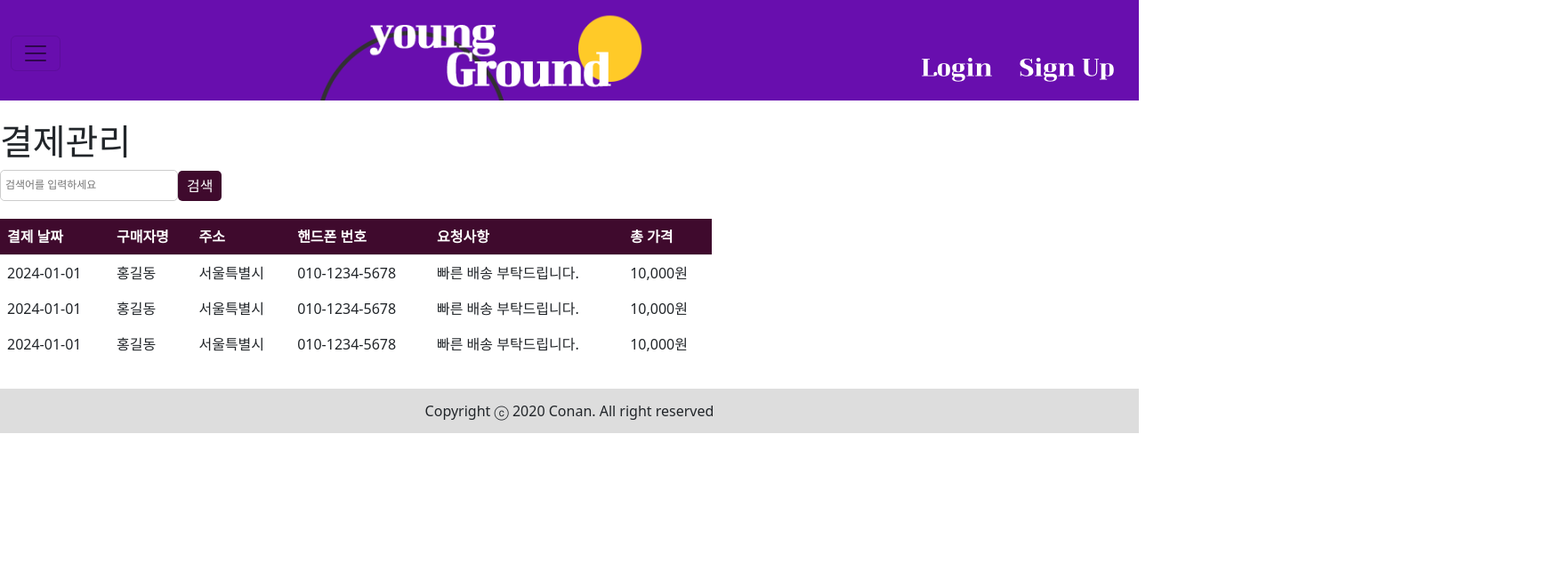
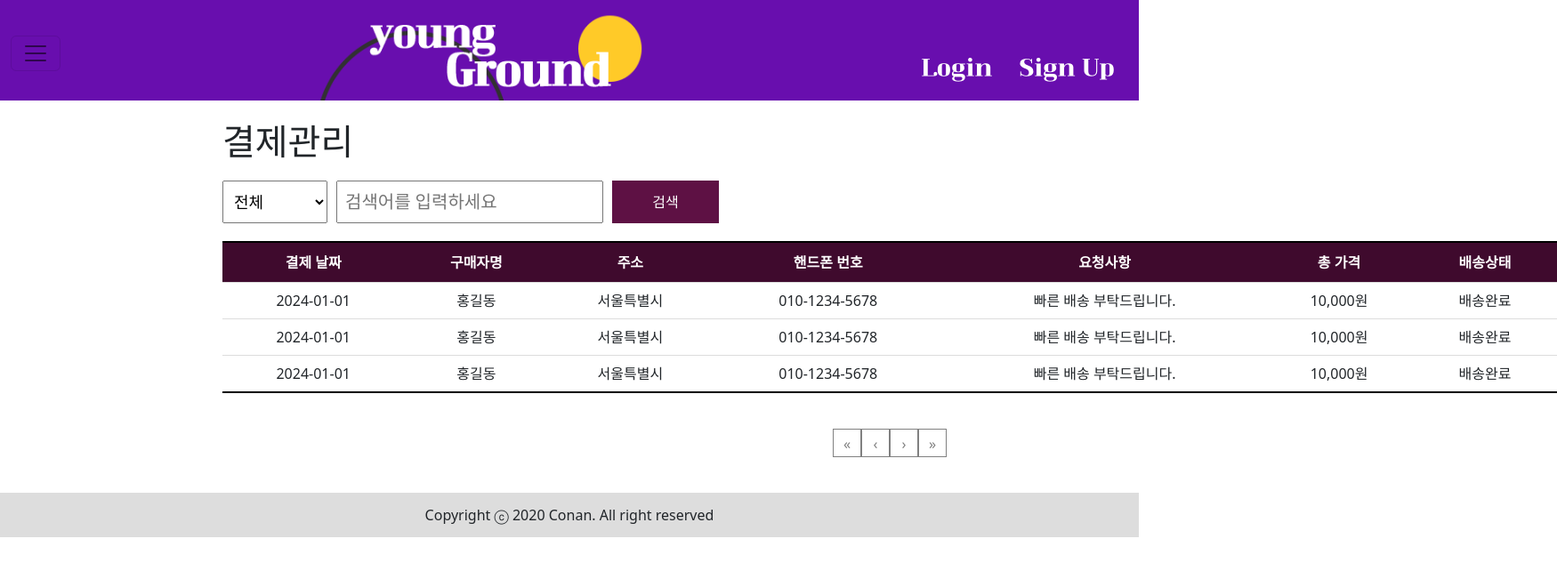
Before and after one commit to lukdown/vue-shopping, a Vue app: page /paymentmanage in a window 1280 px wide. Shown: the top 642 px of the page at 89% size, 1750 px wide, since content can reach past the window. Built offline with nearby package versions, Linux system fonts and the light colour scheme.

Commit message:
이은빈

```diff
--- a/src/assets/css/admin/PaymentManageView.css
+++ b/src/assets/css/admin/PaymentManageView.css
@@ -1,15 +1,65 @@
-#m-payment-table {
-    border-collapse: collapse;
-    width: 800px;
+.m-payment-all{
+    margin-left: 250px;
+    width: 1500px;
+    background-color: #ffffff;
 }
 
-#m-payment-table th, td {
-    text-align: left;
+.m-payment-all h1{
+    margin-bottom: 20px;
+}
+
+.m-payment-btn-box {
+    display: flex;
+    justify-content: space-between;
+    align-items: center;
+}
+
+.m-payment-btn-box .item {
+    display: flex;
+    align-items: center;
+    column-gap: 10px;
+}
+
+.m-payment-btn-box input[type="text"] {
+    width: 300px;
+    font-size: 20px;
+}
+
+
+.m-payment-btn-box #btn-search {
+    display: inline-block;
+    min-width: 120px;
+    min-height: 48px;
+    line-height: 48px;
+    background-color: #5e1144;
+    color: white;
+    text-align: center;
+}
+
+/*테이블*/
+#m-payment-table {
+    width: 100%;
+    border-top: 2px solid black;
+    border-bottom: 2px solid black;
+    margin: 30px 0;
+    border-collapse: collapse;
+}
+
+#m-payment-table th{
+    text-align: center;
+    padding: 10px;
+    border-bottom: 1px solid #ddd;
+}
+
+#m-payment-table td {
+    text-align: center;
     padding: 8px;
     border-bottom: 1px solid #ddd;
 }
 
-#m-payment-table tr:hover {background-color:#f5f5f5;}
+#m-payment-table tr:hover td{
+    background-color:#f5f5f5;
+}
 
 #m-payment-table {
     margin: 20px 0;
@@ -39,9 +89,83 @@
 }
 
 #m-payment-search-form button {
-    padding: 5px 10px;
-    border-radius: 5px;
-    border: none;
-    background-color: #3f0a2d;
+    display: inline-block;
+    min-width: 120px;
+    min-height: 48px;
+    line-height: 48px;
+    background-color: royalblue;
+    color: white;
+    text-align: center;
+}
+
+
+/* 페이지네이션 */
+.pagination {
+    margin: 40px auto;
+    text-align: center;
+    display: flex;
+    justify-content: center;
+}
+
+.pagination a {
+    display: inline-block;
+    width: 32px;
+    height: 32px;
+    line-height: 32px;
+    border: 1px solid gray;
+}
+
+.pagination .page-no {
+    font-size: 18px;
+}
+
+.pagination .page-arrow {
+    color: gray;
+}
+
+.pagination a.on,
+.pagination a:hover {
+    background-color: royalblue;
+    font-weight: bold;
     color: white;
 }
+
+.input-box {
+    border-top: 1px solid black;
+    border-bottom: 1px solid black;
+    margin: 20px 0;
+    padding: 20px 0;
+}
+
+.input-box .comment-input {
+    width: 400px;
+}
+
+.input-box .comment-input input {
+    min-height: 48px;
+    font-size: 18px;
+    padding-left: 8px;
+}
+
+.input-box .comment-input textarea {
+    font-size: 18px;
+    padding-left: 8px;
+    resize: none;
+    width: 100%;
+}
+
+.input-box .dm-btn-box {
+    display: flex;
+    justify-content: flex-end;
+    align-items: center;
+}
+
+.dm-btn {
+    display: inline-block;
+    min-width: 120px;
+    min-height: 48px;
+    line-height: 48px;
+    background-color: royalblue;
+    color: white;
+    text-align: center;
+}
--- a/src/views/admin/PaymentManage/PaymentManageView.vue
+++ b/src/views/admin/PaymentManage/PaymentManageView.vue
@@ -8,16 +8,22 @@
         <!-- content-head 없음 -->
 
         <div id="index">
-            <div id="greetings">
+            <div id="greetings" class="m-payment-all">
                 <h1>결제관리</h1>
 
                 <!--카테고리별 정렬-->
-
-                <!--검색-->
-                <form id="m-payment-search-form" action="" method="">
-                    <input type="text" id="search" name="psearch" value="" placeholder="검색어를 입력하세요">
-                    <button>검색</button>
-                </form>
+                <div class="m-payment-btn-box">
+                    <div class="item">
+                        <select name="search-type" id="search-type" class="input-search">
+                            <option value="0">전체</option>
+                            <option value="1">구매자명</option>
+                            <option value="2">핸드폰 번호</option>
+                        </select>
+                        <input type="text" name="keyword" id="keyword" class="input-search"
+                            autocomplete="on" placeholder="검색어를 입력하세요">
+                        <a href="javascript:;" class="dm-btn" id="btn-search">검색</a>
+                    </div>
+                </div>
 
                 <!--결제관리 table-->
                 <table id="m-payment-table">
@@ -28,6 +34,7 @@
                         <th>핸드폰 번호</th>
                         <th>요청사항</th>
                         <th>총 가격</th>
+                        <th>배송상태</th>
                     </tr>
                     <tr class="m-payment-table-content">
                         <td id="m-payment-date">2024-01-01</td>
@@ -36,6 +43,7 @@
                         <td id="m-payment-hp">010-1234-5678</td>
                         <td id="m-payment-request">빠른 배송 부탁드립니다.</td>
                         <td id="m-payment-total-price">10,000원</td>
+                        <td>배송완료</td>
                     </tr>
                     <tr class="m-payment-table-content">
                         <td id="m-payment-date">2024-01-01</td>
@@ -44,6 +52,7 @@
                         <td id="m-payment-hp">010-1234-5678</td>
                         <td id="m-payment-request">빠른 배송 부탁드립니다.</td>
                         <td id="m-payment-total-price">10,000원</td>
+                        <td>배송완료</td>
                     </tr>
                     <tr class="m-payment-table-content">
                         <td id="m-payment-date">2024-01-01</td>
@@ -52,8 +61,21 @@
                         <td id="m-payment-hp">010-1234-5678</td>
                         <td id="m-payment-request">빠른 배송 부탁드립니다.</td>
                         <td id="m-payment-total-price">10,000원</td>
+                        <td>배송완료</td>
                     </tr>
                 </table>
+
+                <!-- 페이지네이션 -->
+                <div class="pagination">
+                    <a href="#" class="page-arrow" id="first">&laquo;</a>
+                    <a href="#" class="page-arrow" id="prev">&lsaquo;</a>
+                    <!-- 페이지 번호 목록 -->
+                    <div class="page-list">
+
+                    </div>
+                    <a href="javascript:;" class="page-arrow" id="next">&rsaquo;</a>
+                    <a href="javascript:;" class="page-arrow" id="last">&raquo;</a>
+                </div>
             </div>
             <!-- //greetings -->
             <div class="clear"></div>
```
